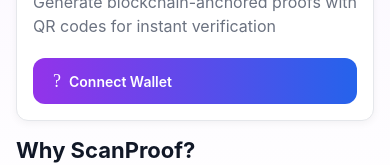
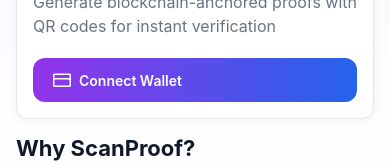
Before and after one commit to thaboyjuicee/scanproof_app, a React Native app: screen /HomeTab in a window 390 px wide. Shown: the part 201-366 px from the top of the page. Built offline with nearby package versions, Linux system fonts and the light colour scheme; what @solana/web3.js would draw is missing.

Commit message:
refactor: update project name to 'ScanProof' in configuration files and change wallet button icon to credit card

```diff
--- a/app.json
+++ b/app.json
@@ -1,7 +1,7 @@
 {
   "expo": {
-    "name": "ScanProof_React_Native",
-    "slug": "ScanProof_React_Native",
+    "name": "ScanProof",
+    "slug": "scanproof",
     "version": "1.0.0",
     "scheme": "scanproof",
     "orientation": "portrait",
--- a/package.json
+++ b/package.json
@@ -1,5 +1,5 @@
 {
-  "name": "scanproof_react_native",
+  "name": "scanproof",
   "version": "1.0.0",
   "main": "index.ts",
   "scripts": {
--- a/src/components/WalletButton.tsx
+++ b/src/components/WalletButton.tsx
@@ -33,7 +33,7 @@
         end={{ x: 1, y: 0 }}
         style={styles.gradient}
       >
-        <Feather name="wallet" size={18} color="#ffffff" />
+        <Feather name="credit-card" size={18} color="#ffffff" />
         <Text style={styles.text}>Connect Wallet</Text>
       </LinearGradient>
     </TouchableOpacity>
```
Also changed, not shown: 1 other file (tests, documents, lock files or other folders).
